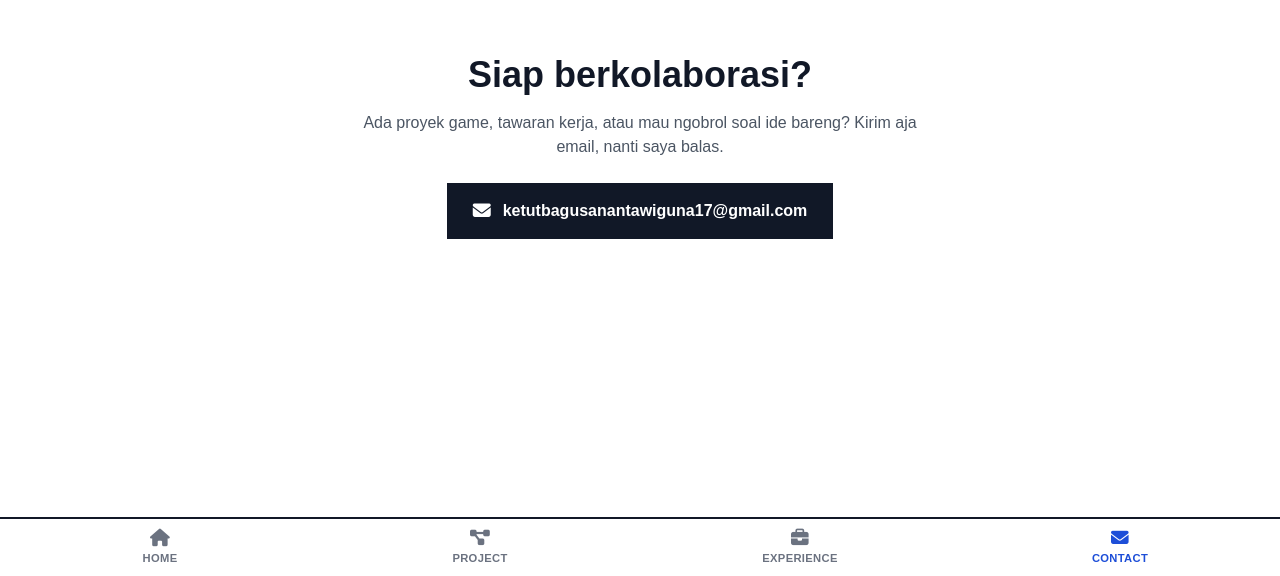
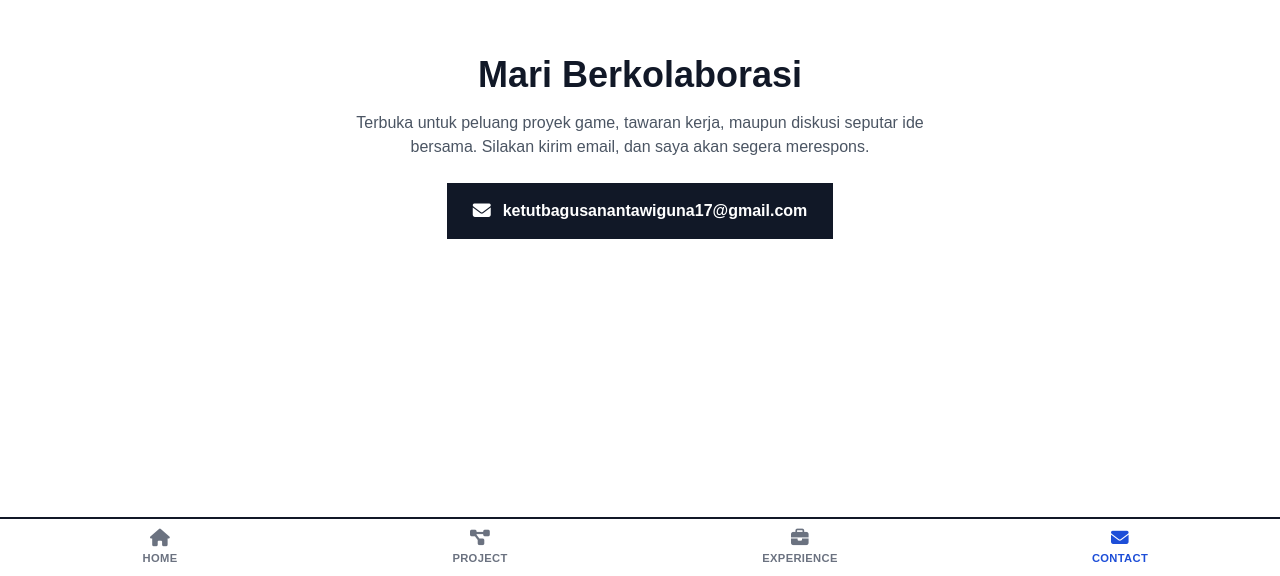
Before and after one commit to anantawiguna-tech/web-portofolio, a plain HTML site: page contact.html in a window 1280 px wide. Shown: the part 224-800 px from the top of the page. Drawn offline with nearby package versions, Linux system fonts and the light colour scheme.

Commit message:
update contact text information

```diff
--- a/contact.html
+++ b/contact.html
@@ -18,8 +18,8 @@
     <main class="page-main">
         <footer id="contact" class="h-full flex items-center bg-white text-center overflow-x-hidden">
             <div class="max-w-6xl w-full mx-auto px-4 sm:px-6 py-6 reveal">
-                <h2 class="title-font text-xl sm:text-2xl md:text-4xl font-bold mb-4 text-gray-900">Siap berkolaborasi?</h2>
-                <p class="text-gray-600 mb-6 max-w-xl mx-auto text-sm md:text-base">Ada proyek game, tawaran kerja, atau mau ngobrol soal ide bareng? Kirim aja email, nanti saya balas.</p>
+                <h2 class="title-font text-xl sm:text-2xl md:text-4xl font-bold mb-4 text-gray-900">Mari Berkolaborasi</h2>
+                <p class="text-gray-600 mb-6 max-w-xl mx-auto text-sm md:text-base">Terbuka untuk peluang proyek game, tawaran kerja, maupun diskusi seputar ide bersama. Silakan kirim email, dan saya akan segera merespons.</p>
                 <a href="mailto:ketutbagusanantawiguna17@gmail.com" class="inline-flex max-w-full items-center justify-center gap-2 sm:gap-3 bg-gray-900 text-white px-4 sm:px-6 py-3 font-bold border-2 border-gray-900 hover:bg-white hover:text-gray-900 transition-colors">
                     <i class="fas fa-envelope text-lg shrink-0"></i>
                     <span class="break-all text-xs sm:text-base">ketutbagusanantawiguna17@gmail.com</span>
```
